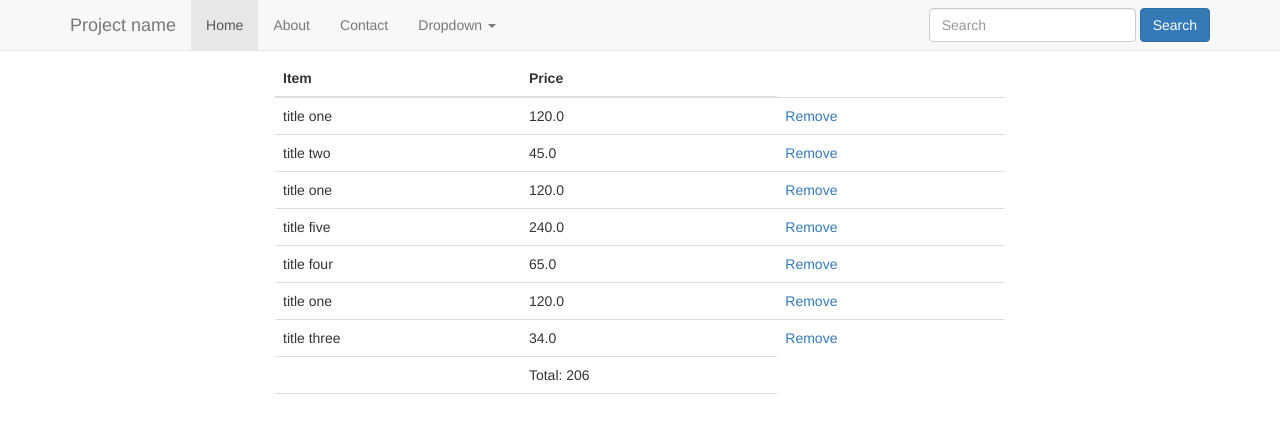
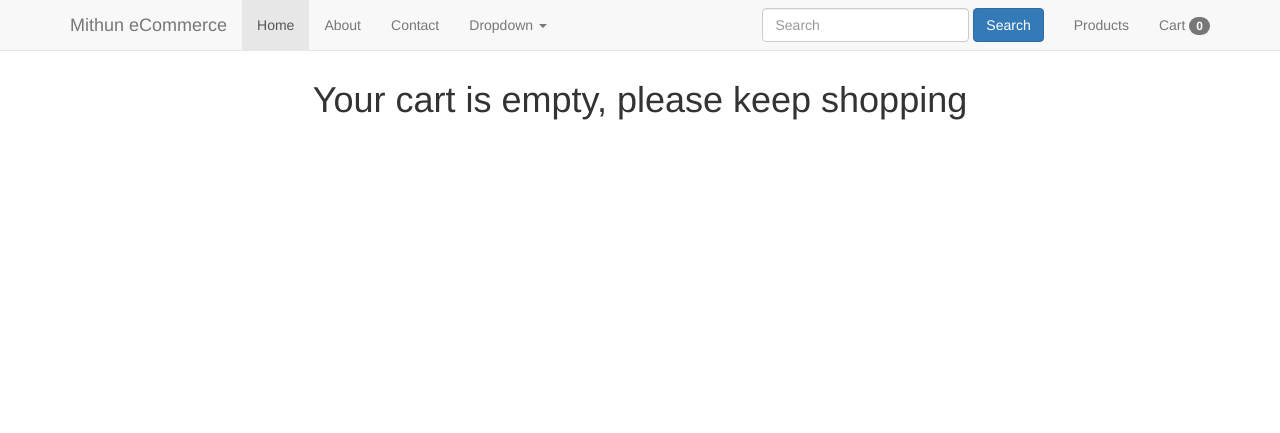
Before and after one commit to mithunadhikari40/python_ecommerce, a Django app: page /cart/ in a window 1280 px wide. Shown: the top 433 px of the page. Run offline with Django 3.2, Linux system fonts and the light colour scheme; data comes from the database, SQL or seed files in the repository; both versions use the stored data as it was after the commit; some libraries are stand-ins or nearby versions.

Commit message:
adding cart made a little more user friendly and showing a badge on cart

```diff
--- /dev/null
+++ b/carts/constants.py
@@ -0,0 +1,2 @@
+CART_ID = 'cart_id'
+ITEM_TOTAL = 'item_total'
--- a/carts/urls.py
+++ b/carts/urls.py
@@ -3,7 +3,7 @@ from django.urls import path, include
 from . import views
 
 urlpatterns = [
-    path('', views.index, name='cart'),
+    path('', views.index, name='cart_homepage'),
     path('<str:product_slug>/', views.update_cart, name="update_cart"),
     # path('search', views.search, name="search_product"),
     # # path('<str:slug>/<str:id>/', views.single_product),
--- a/carts/views.py
+++ b/carts/views.py
@@ -5,27 +5,50 @@ from django.shortcuts import render
 from django.urls import reverse, get_resolver
 
 from products.models import Product
+from .constants import CART_ID, ITEM_TOTAL
 
 from .models import Cart
 
 
 def index(request):
-    carts = Cart.objects.all()
-    total = Cart.objects.aggregate(Sum("total"))
-    context = {"carts": carts, "total": total["total__sum"]}
+    try:
+        session_cart_id = request.session[CART_ID]
+    except:
+        session_cart_id = None
+        context = {"empty": True, "message": "Your cart is empty, please keep shopping"}
+    if session_cart_id:
+        # carts = Cart.objects.all()
+        # total = Cart.objects.aggregate(Sum("total"))
+        # context = {"carts": carts, "total": total["total__sum"]}
+        carts = Cart.objects.get(id=session_cart_id)
+
+        total = 0
+        for item in carts.products.all():
+            total += item.price
+        # total = carts.total
+        # here since only one cart item can be found with the id, so we are converting the cart object to a list
+        # in future if the cart is supposed to be a list, then we remove the bracket from carts variable just below to make it work
+        context = {"carts": [carts], "total": total}
 
     template = "cart/index.html"
     return render(request, template, context)
 
 
 def update_cart(request, product_slug):
-    cart = Cart.objects.all()[0]
-    product = None
+    request.session.set_expiry(12000)
+
     try:
-        product = Product.objects.get(slug=product_slug)
+        session_cart_id = request.session[CART_ID]
+    except:
+        new_cart = Cart()
+        new_cart.save()
+        request.session[CART_ID] = new_cart.id
+        session_cart_id = new_cart.id
 
-    except:
-        pass
+    cart = Cart.objects.get(id=session_cart_id)
+    # cart = Cart.objects.all()[0]
+    product = Product.objects.get(slug=product_slug)
+
     if product not in cart.products.all():
         cart.products.add(product)
     else:
@@ -34,6 +57,8 @@ def update_cart(request, product_slug):
     for item in cart.products.all():
         new_total += product.price
     cart.total = new_total
+    request.session[ITEM_TOTAL] = cart.products.count()
+    print(f"The count of product is {cart.products.count()}")
     cart.save()
 
-    return HttpResponseRedirect(reverse("cart"))
+    return HttpResponseRedirect(reverse('cart_homepage'))
--- a/manage.py
+++ b/manage.py
@@ -24,3 +24,4 @@ if __name__ == '__main__':
 #https://www.youtube.com/watch?v=zo3p6cZaZtM&list=PLPp4GCMxKSjCM9AvhmF9OHyyaJsN8rsZK&index=12
 #https://www.youtube.com/watch?v=o4SbgPEff7o&list=PLPp4GCMxKSjCM9AvhmF9OHyyaJsN8rsZK&index=21
 #https://www.youtube.com/watch?v=h47Wx5118ng&list=PLPp4GCMxKSjCM9AvhmF9OHyyaJsN8rsZK&index=24
+#https://www.youtube.com/watch?v=N3VWvPqWnwc&list=PLPp4GCMxKSjCM9AvhmF9OHyyaJsN8rsZK&index=26
--- a/products/urls.py
+++ b/products/urls.py
@@ -3,12 +3,12 @@ from django.urls import path, include
 from . import views
 
 urlpatterns = [
-    path('', views.index),
+    path('', views.index, name='homepage'),
     path('<str:slug>/', views.single_product, name="single_product"),
     path('search', views.search, name="search_product"),
     # path('<str:slug>/<str:id>/', views.single_product),
     path('home', views.home),
-    path('all', views.all_products),
+    path('all', views.all_products, name='all_products'),
     path('featured', views.featured_product),
     # path('new', views.new)
 
--- a/templates/cart/index.html
+++ b/templates/cart/index.html
@@ -4,6 +4,11 @@
 <br/>
 <br/>
 <br/>
+{% if empty %}
+ <h1 style="text-align:center;"> {{ message }} </h1>
+{% else %}
+
+
 <div class="col-sm-8 col-sm-offset-2">
     <table class="table">
         <thead>
@@ -49,6 +54,7 @@
     </table>
 
 </div>
+{% endif %}
 
 
 {% endblock %}
--- a/templates/navbar.html
+++ b/templates/navbar.html
@@ -9,12 +9,12 @@
                 <span class="icon-bar"></span>
                 <span class="icon-bar"></span>
             </button>
-            <a class="navbar-brand" href="#">Project name</a>
+            <a class="navbar-brand" href="{%  url 'homepage' %}">Mithun eCommerce</a>
         </div>
 
         <div id="navbar" class="navbar-collapse collapse">
             <ul class="nav navbar-nav">
-                <li class="active"><a href="#">Home</a></li>
+                <li class="active"><a href="{%  url 'homepage' %} ">Home</a></li>
                 <li><a href="#">About</a></li>
                 <li><a href="#">Contact</a></li>
                 <li class="dropdown">
@@ -35,18 +35,27 @@
             </ul>
 
 
-<!--                        <ul class="nav navbar-nav navbar-right">-->
-<!--                            <li><a href="../navbar/">Default</a></li>-->
-<!--                            <li><a href="./">Static top </a></li>-->
-<!--                            <li class="active"><a href="../navbar-fixed-top/">Fixed top <span class="sr-only">(current)</span> </a>-->
-<!--                            </li>-->
+            <ul class="nav navbar-nav navbar-right ">
+                <li><a href="{%  url 'all_products' %}">Products</a></li>
+                <li><a href="{%  url 'cart_homepage' %}">Cart
+                    <span class="badge badge-light">
+                        {%  if not request.session.item_total %} 0
+                        {% else %}
+                        {{ request.session.item_total }}
+                        {% endif %}
+                    </span>
+                </a></li>
+                {% if request.user.is_authenticated %}
+                <li><a href="{%  url 'cart_homepage' %}">Account </a></li>
+                {% endif %}
 
-<!--                        </ul>-->
+            </ul>
 
-            <ul class="nav navbar-nav navbar-right">
+            <ul class="nav navbar-nav navbar-right ">
 
                 <form class=" navbar-form form-inline  " action="search">
-                    <input class="form-control mr-sm-2" type="search" placeholder="Search" aria-label="Search" name="name">
+                    <input class="form-control mr-sm-2" type="search" placeholder="Search" aria-label="Search"
+                           name="name">
                     <button class="btn my-2 my-sm-0 btn-primary" type="submit">Search</button>
                 </form>
             </ul>
```
Also changed, not shown: db.sqlite3.
